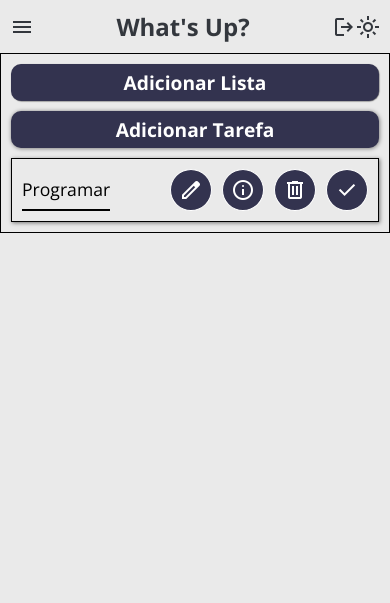
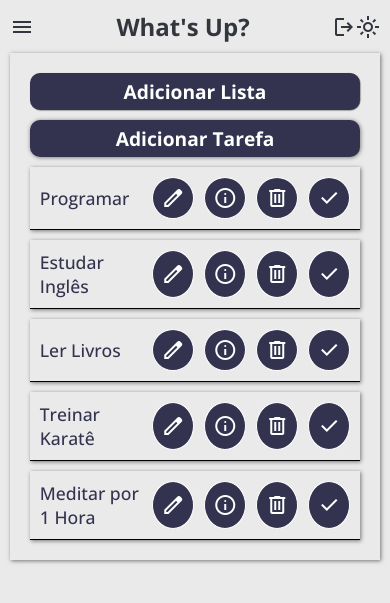
Before and after one commit to V1KILL/PROJETO-CLEARMIND, a Python web app: template templates/index.html in a window 390 px wide. Shown: the top 603 px of the page. Run offline with Jinja, Linux system fonts and the light colour scheme; the template is opened without the code that fills it, so the values that code supplies are empty.

Commit message:
Finalizando Front-End
DarkMode, Responsividade e Mudanças no Design

```diff
--- /dev/null
+++ b/static/css/responsive.css
@@ -0,0 +1,12 @@
+@media screen and (min-width: 720px) and (max-width: 1920px) {
+    section {
+        margin: auto;
+        width: 80%;
+        box-shadow: 0.5px 0.5px 4px rgba(0, 0, 0, 0.5);
+    }
+
+    body.darkmode .Tasks {
+        box-shadow: 0.5px 0.5px 4px rgba(255, 255, 255, 0.5);
+    }
+    /* Adicione outras regras de estilo específicas para tablets aqui */
+}
--- a/static/css/style.css
+++ b/static/css/style.css
@@ -43,6 +43,7 @@ header p#logo {
 .menu-close {
     display: none;
     justify-content: center;
+
     flex-direction: column;
     padding: 20px;
     gap: 20px;
@@ -53,7 +54,17 @@ header p#logo {
 }
 
 .menu-close p {
+    display: flex;
+    justify-content: center;
+    align-items: center;
     color: white;
+    cursor: pointer;
+    gap: 10px;
+    font-weight: 500;
+}
+
+.menu-close p span {
+    color: #991b1b;
 }
 
 .opcoes {
@@ -70,12 +81,14 @@ header p#logo {
 
 section {
     display: flex;
+    margin: auto;
     justify-content: center;
     align-items: center;
     flex-direction: column;
-    padding: 10px;
+    padding: 20px;
     gap: 10px;
-    border: 1px solid black;
+    width: 95%;
+    box-shadow: 0.5px 0.5px 4px rgba(0, 0, 0, 0.5);
 }
 
 .AddListAndTask {
@@ -103,6 +116,7 @@ section {
 }
 
 #AddList:hover {
+    background-color: #19C37D;
     animation: flutuar 1.5s infinite;
 }
 
@@ -123,25 +137,30 @@ section {
 
 
 #AddTask:hover {
+    background-color: #19C37D;
     animation: flutuar 1.5s infinite;
 }
 
 .Tasks {
     display: flex;
     justify-content: space-between;
+
     padding: 10px;
     width: 100%;
-    border: 1px solid;
+    border-bottom: 1px solid;
     box-shadow: 0.5px 0.5px 4px rgba(0, 0, 0, 0.500);
+
 }
 
 #TaskTitle {
     display: flex;
-    justify-content: center;
     align-items: center;
-    border-bottom: 2px solid;
 
     font-size: 1.1em;
+    width: 50%;
+    color: #33334F;
+    user-select: none;
+    font-weight: 500;
 }
 
 #Resources {
--- a/templates/index.html
+++ b/templates/index.html
@@ -6,6 +6,7 @@
     <title>Document</title>
     <link rel="stylesheet" href="../static/css/style.css">
     <link rel="stylesheet" href="../static/css/darkmode.css">
+    <link rel="stylesheet" href="../static/css/responsive.css">
     <script src="../static/js/script.js"></script>
     <link rel="stylesheet" href="https://fonts.googleapis.com/css2?family=Material+Symbols+Outlined:opsz,wght,FILL,GRAD@20..48,100..700,0..1,-50..200"/>
 </head>
@@ -16,9 +17,9 @@
         </div>
         <p id="logo">What's Up?</p>
         <div onmouseover="ManterMenu()" onmouseout="SairMenu()" class="menu-close" id="menu">
-            <p>Inglês</p>
-            <p>Programação</p>
-            <p>Livros</p>
+            <p>Trabalho <span class="material-symbols-outlined">delete</span></p>
+            <p>Urgentes <span class="material-symbols-outlined">delete</span></p>
+            <p>Interesses <span class="material-symbols-outlined">delete</span></p>
         </div>
         <div class="opcoes">
             <span class="material-symbols-outlined">
@@ -57,6 +58,82 @@
                 </div>
             </div>
         </div>
+        <div class="Tasks">
+            <div id="TaskTitle">
+                <p>Estudar Inglês</p>
+            </div>
+            <div id="Resources">
+                <div id="Edit" title="Editar Tarefa">
+                    <span class="material-symbols-outlined">edit</span>
+                </div>
+                <div id="Info" title="Descrição e Data De Criação">
+                    <span class="material-symbols-outlined">info</span>
+                </div>
+                <div id="Delete" title="Deletar Tarefa">
+                    <span class="material-symbols-outlined">delete</span>
+                </div>
+                <div id="Check" title="Checkar Tarefa">
+                    <span class="material-symbols-outlined">check</span>
+                </div>
+            </div>
+        </div>
+        <div class="Tasks">
+            <div id="TaskTitle">
+                <p>Ler Livros</p>
+            </div>
+            <div id="Resources">
+                <div id="Edit" title="Editar Tarefa">
+                    <span class="material-symbols-outlined">edit</span>
+                </div>
+                <div id="Info" title="Descrição e Data De Criação">
+                    <span class="material-symbols-outlined">info</span>
+                </div>
+                <div id="Delete" title="Deletar Tarefa">
+                    <span class="material-symbols-outlined">delete</span>
+                </div>
+                <div id="Check" title="Checkar Tarefa">
+                    <span class="material-symbols-outlined">check</span>
+                </div>
+            </div>
+        </div>
+        <div class="Tasks">
+            <div id="TaskTitle">
+                <p>Treinar Karatê</p>
+            </div>
+            <div id="Resources">
+                <div id="Edit" title="Editar Tarefa">
+                    <span class="material-symbols-outlined">edit</span>
+                </div>
+                <div id="Info" title="Descrição e Data De Criação">
+                    <span class="material-symbols-outlined">info</span>
+                </div>
+                <div id="Delete" title="Deletar Tarefa">
+                    <span class="material-symbols-outlined">delete</span>
+                </div>
+                <div id="Check" title="Checkar Tarefa">
+                    <span class="material-symbols-outlined">check</span>
+                </div>
+            </div>
+        </div>
+        <div class="Tasks">
+            <div id="TaskTitle">
+                <p>Meditar por 1 Hora</p>
+            </div>
+            <div id="Resources">
+                <div id="Edit" title="Editar Tarefa">
+                    <span class="material-symbols-outlined">edit</span>
+                </div>
+                <div id="Info" title="Descrição e Data De Criação">
+                    <span class="material-symbols-outlined">info</span>
+                </div>
+                <div id="Delete" title="Deletar Tarefa">
+                    <span class="material-symbols-outlined">delete</span>
+                </div>
+                <div id="Check" title="Checkar Tarefa">
+                    <span class="material-symbols-outlined">check</span>
+                </div>
+            </div>
+        </div>
     </section>
 </body>
 </html>
```
Also changed, not shown: static/css/darkmode.css (+54 -1 lines).
